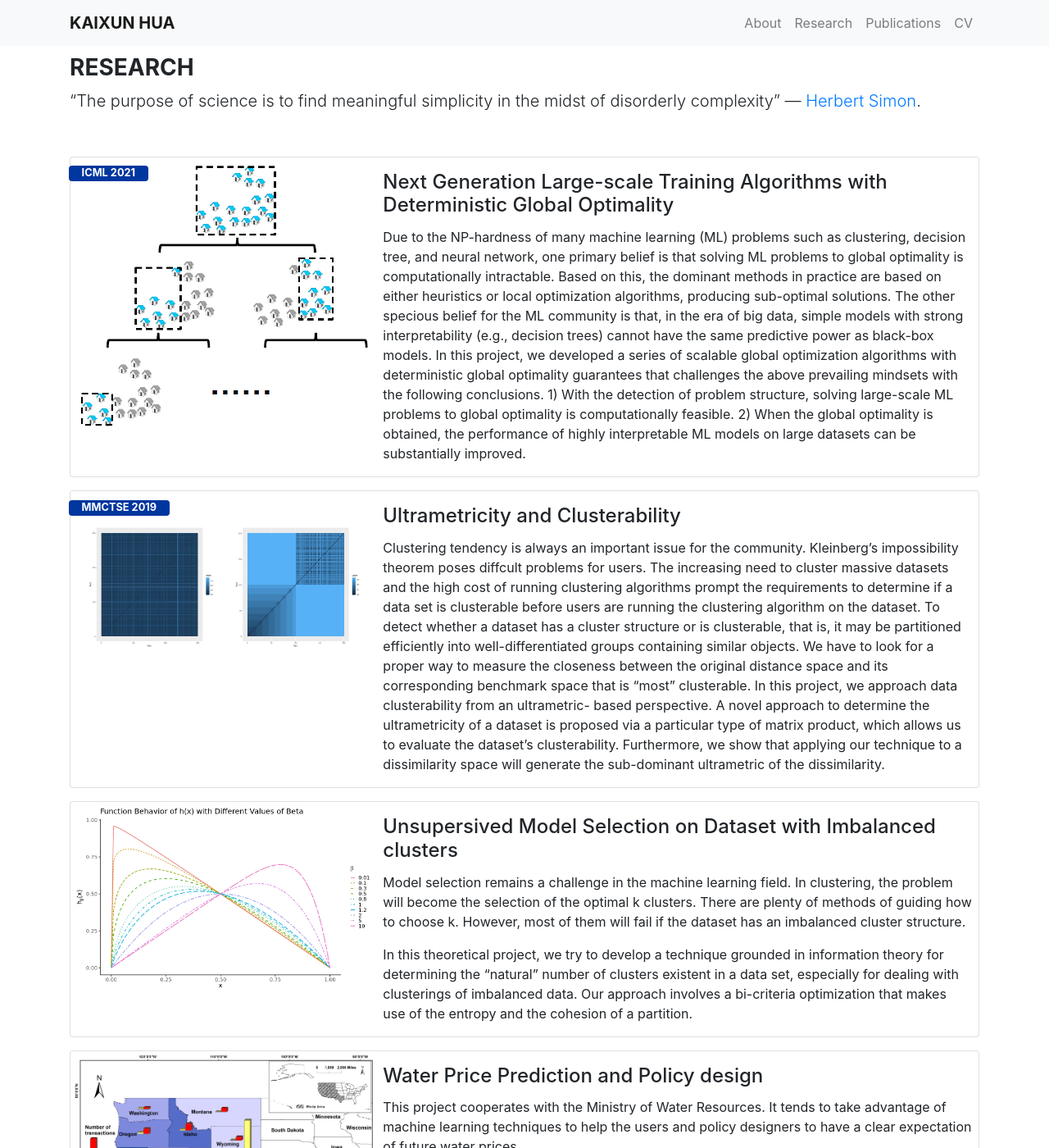
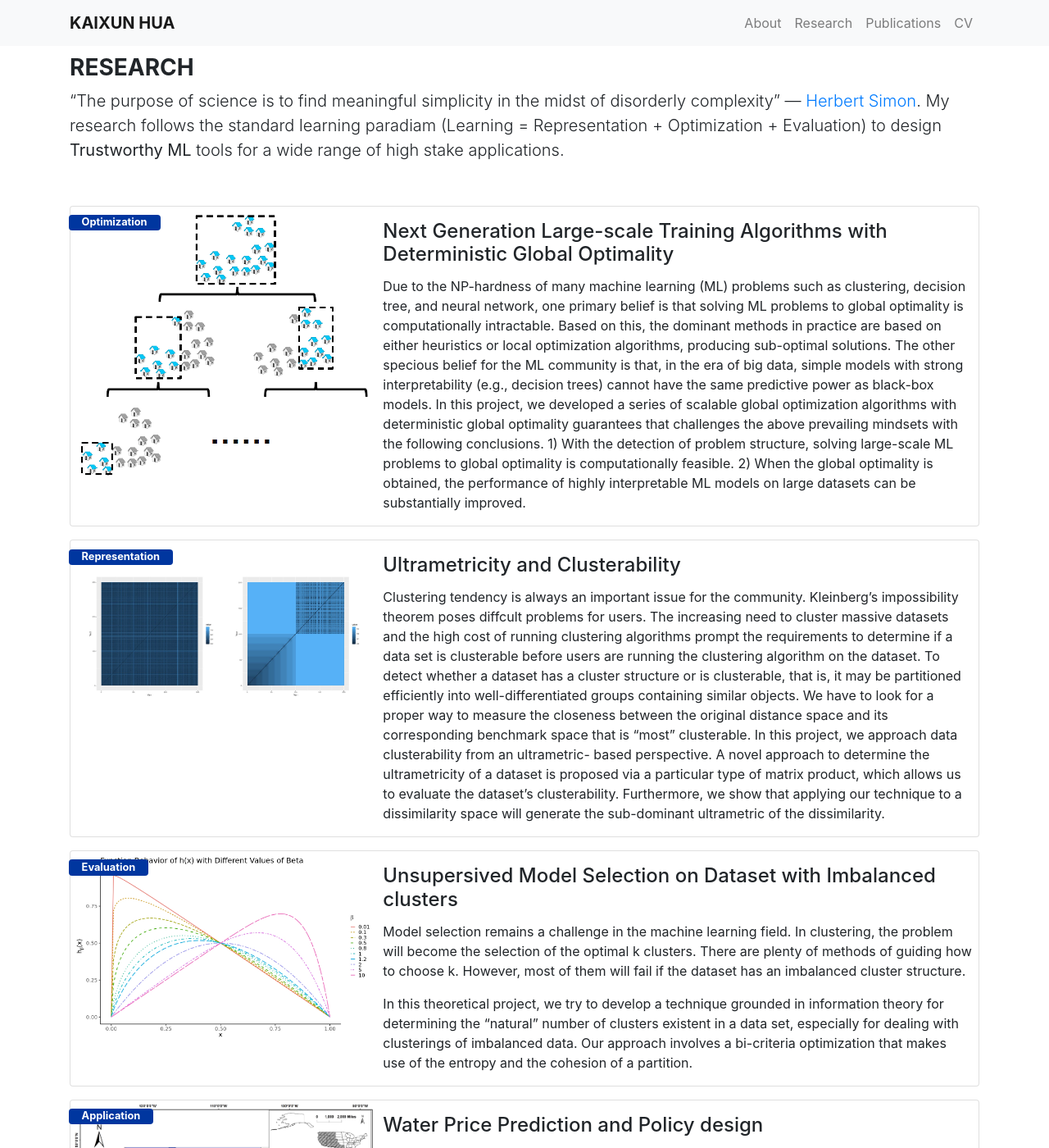
Before and after one commit to kingsley1989/kingsley1989.github.io, a Jekyll site: the page built from _pages/research.md, in a window 1280 px wide and 1400 px high. Shown: the whole window at 82% size. Built offline with Jekyll 4.4.1, drawn with Linux system fonts in a browser that asks for light colours; nearby versions of some CDN libraries.

Commit message:
research layout

```diff
--- a/_data/research.yml
+++ b/_data/research.yml
@@ -4,7 +4,7 @@
   image: "/imgs/rsbb.png"
   image_pos: "left"
   image_is_figure: true
-  badge: ICML 2021
+  badge: Optimization
   # figure_caption:
   #   Reduced-space branch and bound clustering that can guarantee to converge by only branching on the center of clusters.
   description: |
@@ -27,7 +27,7 @@
   image: "/imgs/ultraclst.JPG"
   image_pos: "left"
   image_is_figure: true
-  badge: MMCTSE 2019
+  badge: Representation
   # figure_caption:
   #   Left is the original distance matrix of two entangled spirals. After
   #   min-max multiplication, the new ultrametric matrix is generated and
@@ -77,7 +77,8 @@
 - project: Unsupersived Model Selection on Dataset with Imbalanced clusters
   image: "/imgs/betaFuncBehv.jpeg"
   image_pos: "left" # bottom
-  badge: SYNASC 2018
+  image_is_figure: true
+  badge: Evaluation
   description: |
     Model selection remains a challenge in the machine learning field. In
     clustering, the problem will become the selection of the optimal k
@@ -95,6 +96,8 @@
 - project: Water Price Prediction and Policy design
   image: "/imgs/water.jpg"
   image_pos: "left"
+  image_is_figure: true
+  badge: Application
   description: |
     This project cooperates with the Ministry of Water Resources. It tends
     to take advantage of machine learning techniques to help the users and
--- a/_pages/research.md
+++ b/_pages/research.md
@@ -5,6 +5,7 @@ permalink: /research/
 
 jumbo_txt: |
     "The purpose of science is to find meaningful simplicity in the midst of disorderly complexity" --- [Herbert Simon](https://www.cmu.edu/simon/what-is-simon/herbert-a-simon.html).
+    My research follows the standard learning paradiam (Learning = Representation + Optimization + Evaluation) to design **Trustworthy ML** tools for a wide range of high stake applications.
 
 overview: |
     My research focus on using the clusterability and deterministic global optimization tools to address challenges when building scalable trustworthy machine learning systems. In collaboration with industrial and academical partners, I am also involved in several practical projects that span in different domains, including neural network modularity, federated learning, biomass and biorefinery processes, neural decoding of the brain, water resource, management of batter systems, and business decision-making.
```
